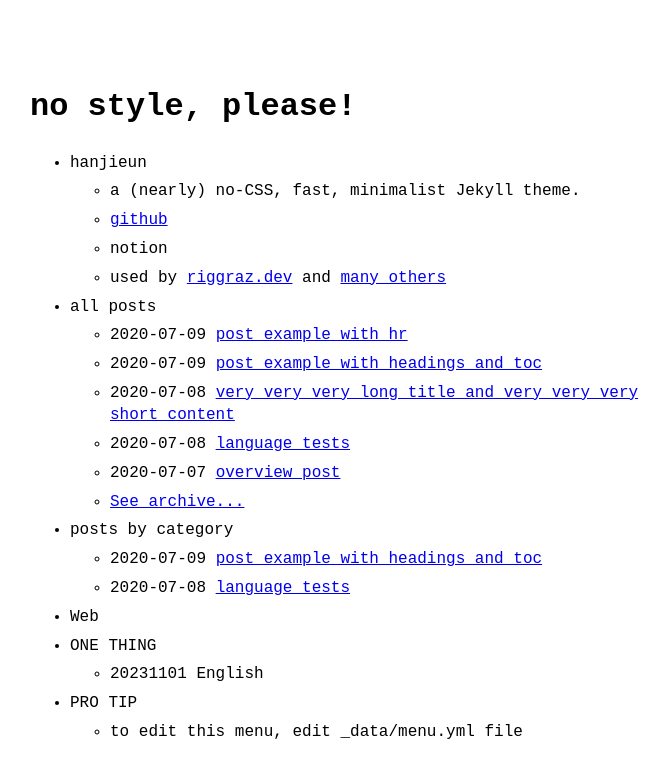
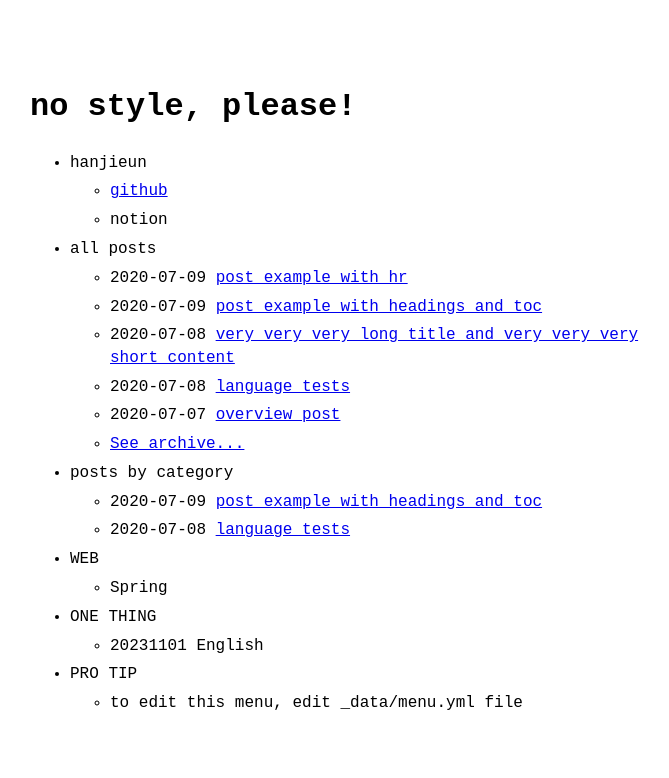
Before and after one commit to hanjicock/hanjicock.github.io, a Jekyll site: the page built from index.md, in a window 1280 px wide. Shown: the top 778 px of the page, without its empty margins (290-959 px from the left). Built offline with Jekyll 4.4.1, drawn with Linux system fonts in a browser that asks for light colours; part of the change alters nothing that is shown.

Commit message:
Update menu.yml

```diff
--- a/_data/menu.yml
+++ b/_data/menu.yml
@@ -4,12 +4,10 @@
 entries:
   - title: hanjieun
     entries:
-      - title: a (nearly) no-CSS, fast, minimalist Jekyll theme.
       - title: github
         url: https://github.com/hanjicock
       - title: notion
         url:
-      - title: "used by <a href='https://riggraz.dev'>riggraz.dev</a> and <a href='https://github.com/riggraz/no-style-please/network/dependents'>many others</a>"
 
   - title: all posts
     post_list:
@@ -25,9 +23,10 @@ entries:
       show_more_text: See more posts...
       show_more_url: example2-archive.html
 
-  - title: Web
-    post_list:
-      category: Spring
+  - title: WEB
+    entries:
+      - title: Spring
+
 
   - title: ONE THING
     entries:
```
